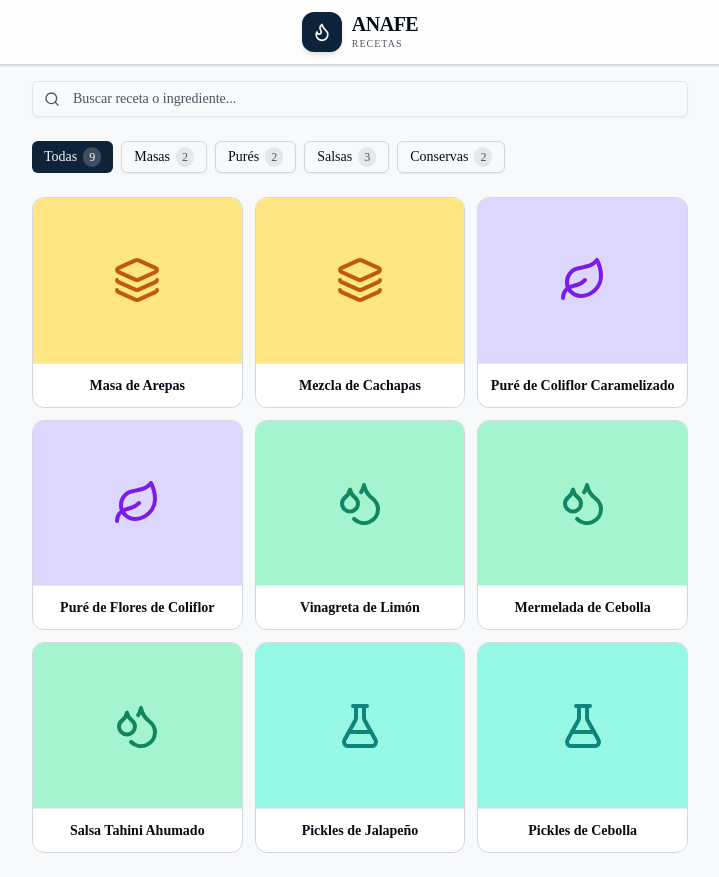
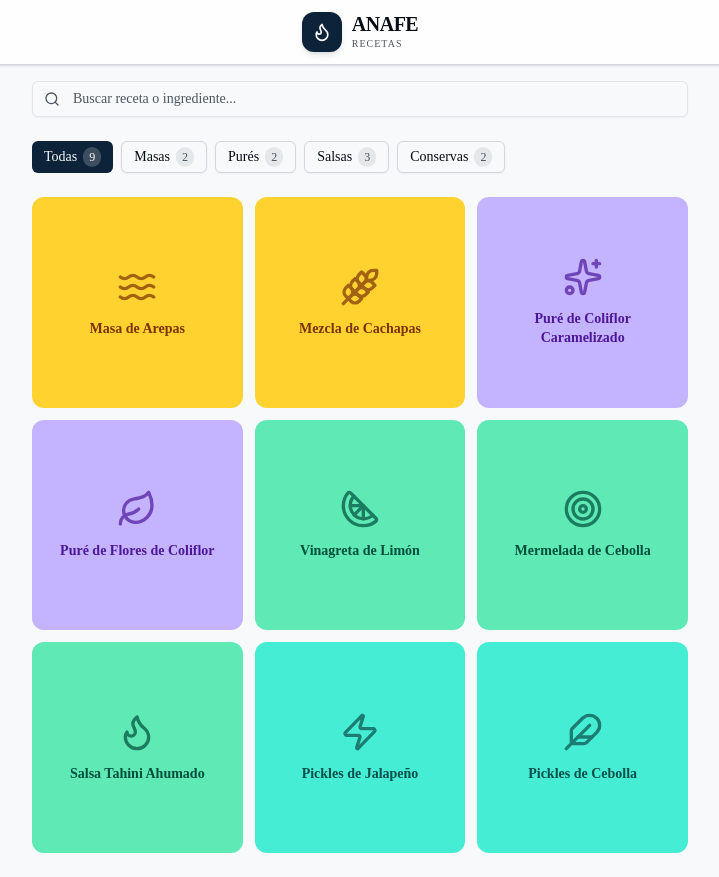
Before and after one commit to Shulian4K/anafe-recetas, a Next.js app: page / in a window 1280 px wide. Shown: the whole page, without its empty margins (280-999 px from the left). Built offline with nearby package versions, Linux system fonts and the light colour scheme.

Commit message:
iconos unicos por receta

```diff
--- a/components/recipe-card.tsx
+++ b/components/recipe-card.tsx
@@ -1,16 +1,28 @@
 "use client"
 
 import type { Receta } from "@/lib/types"
-import { Droplets, Layers, Leaf, FlaskConical, Wheat, Star, Utensils } from "lucide-react"
+import { Citrus, Target, Waves, Wheat, Flame, Sparkles, Leaf, Zap, Feather, LucideIcon } from "lucide-react"
 
-const categoryStyle: Record<string, { bg: string; text: string; Icon: React.ElementType }> = {
-  "Salsas":     { bg: "bg-emerald-200", text: "text-emerald-700", Icon: Droplets },
-  "Masas":      { bg: "bg-amber-200",   text: "text-amber-700",   Icon: Layers },
-  "Purés":      { bg: "bg-violet-200",  text: "text-violet-700",  Icon: Leaf },
-  "Panadería":  { bg: "bg-yellow-200",  text: "text-yellow-700",  Icon: Wheat },
-  "Pastelería": { bg: "bg-rose-200",    text: "text-rose-700",    Icon: Star },
-  "Conservas":  { bg: "bg-teal-200",    text: "text-teal-700",    Icon: FlaskConical },
-  "Otros":      { bg: "bg-slate-200",   text: "text-slate-600",   Icon: Utensils },
+const categoryStyle: Record<string, { bg: string; text: string }> = {
+  "Salsas":     { bg: "bg-emerald-300", text: "text-emerald-900" },
+  "Masas":      { bg: "bg-amber-300",   text: "text-amber-900"   },
+  "Purés":      { bg: "bg-violet-300",  text: "text-violet-900"  },
+  "Panadería":  { bg: "bg-yellow-300",  text: "text-yellow-900"  },
+  "Pastelería": { bg: "bg-rose-300",    text: "text-rose-900"    },
+  "Conservas":  { bg: "bg-teal-300",    text: "text-teal-900"    },
+  "Otros":      { bg: "bg-slate-300",   text: "text-slate-900"   },
+}
+
+const recipeIcon: Record<string, LucideIcon> = {
+  "1": Citrus,    // Vinagreta de Limón
+  "2": Target,    // Mermelada de Cebolla
+  "3": Waves,     // Masa de Arepas
+  "4": Wheat,     // Mezcla de Cachapas
+  "5": Flame,     // Salsa Tahini Ahumado
+  "6": Sparkles,  // Puré de Coliflor Caramelizado
+  "7": Leaf,      // Puré de Flores de Coliflor
+  "8": Zap,       // Pickles de Jalapeño
+  "9": Feather,   // Pickles de Cebolla
 }
 
 interface RecipeCardProps {
@@ -19,21 +31,18 @@ interface RecipeCardProps {
 }
 
 export function RecipeCard({ receta, onClick }: RecipeCardProps) {
-  const { bg, text, Icon } = categoryStyle[receta.categoria] ?? { bg: "bg-slate-400", text: "text-white", Icon: Utensils }
+  const { bg, text } = categoryStyle[receta.categoria] ?? { bg: "bg-slate-300", text: "text-slate-900" }
+  const Icon = recipeIcon[receta.id] ?? Layers
 
   return (
     <div
-      className="cursor-pointer rounded-xl border border-border bg-card hover:shadow-md transition-all active:scale-[0.98] overflow-hidden flex flex-col aspect-square"
+      className={`cursor-pointer rounded-xl ${bg} hover:brightness-95 transition-all active:scale-[0.98] aspect-square flex flex-col items-center justify-center gap-3 p-4`}
       onClick={onClick}
     >
-      <div className={`${bg} flex-1 flex items-center justify-center`}>
-        <Icon className={`h-12 w-12 ${text} opacity-90`} />
-      </div>
-      <div className="px-2.5 border-t border-border/50 h-11 flex items-center justify-center">
-        <p className="font-semibold text-sm leading-snug text-foreground line-clamp-2 text-center">
-          {receta.nombre}
-        </p>
-      </div>
+      <Icon className={`h-10 w-10 ${text} opacity-70`} />
+      <p className={`font-bold text-sm leading-snug ${text} text-center line-clamp-3`}>
+        {receta.nombre}
+      </p>
     </div>
   )
 }
```
